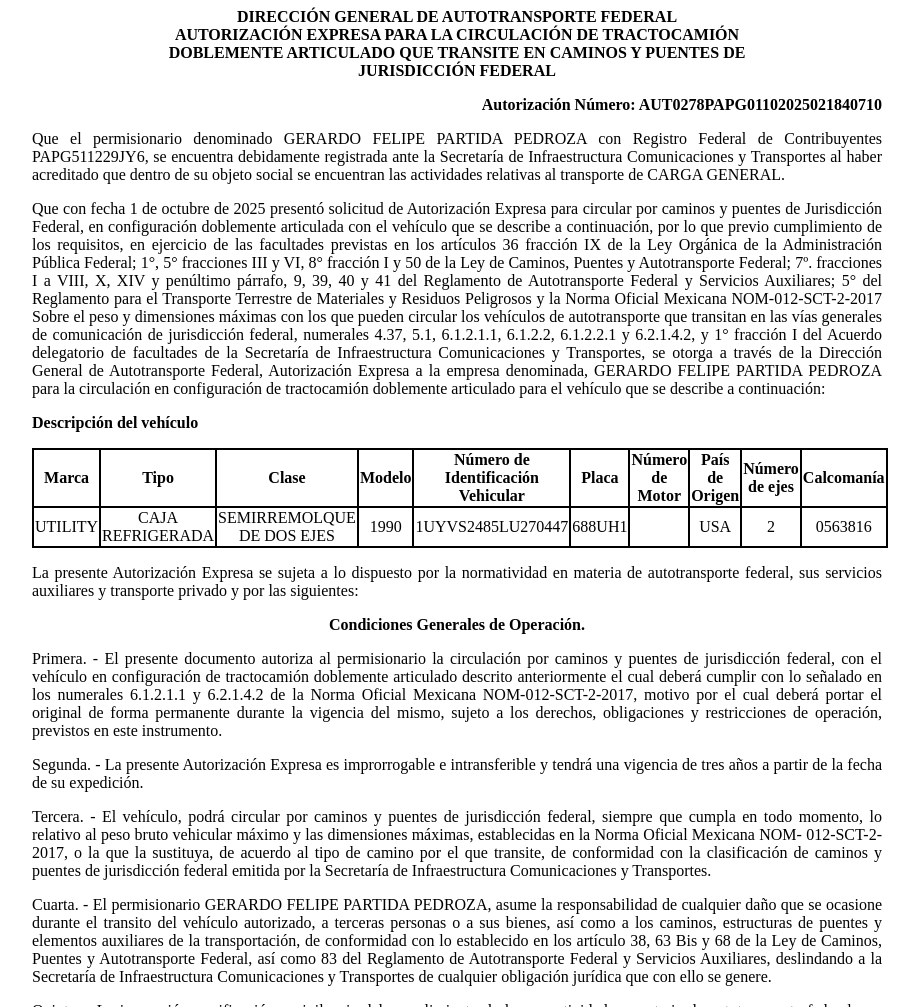
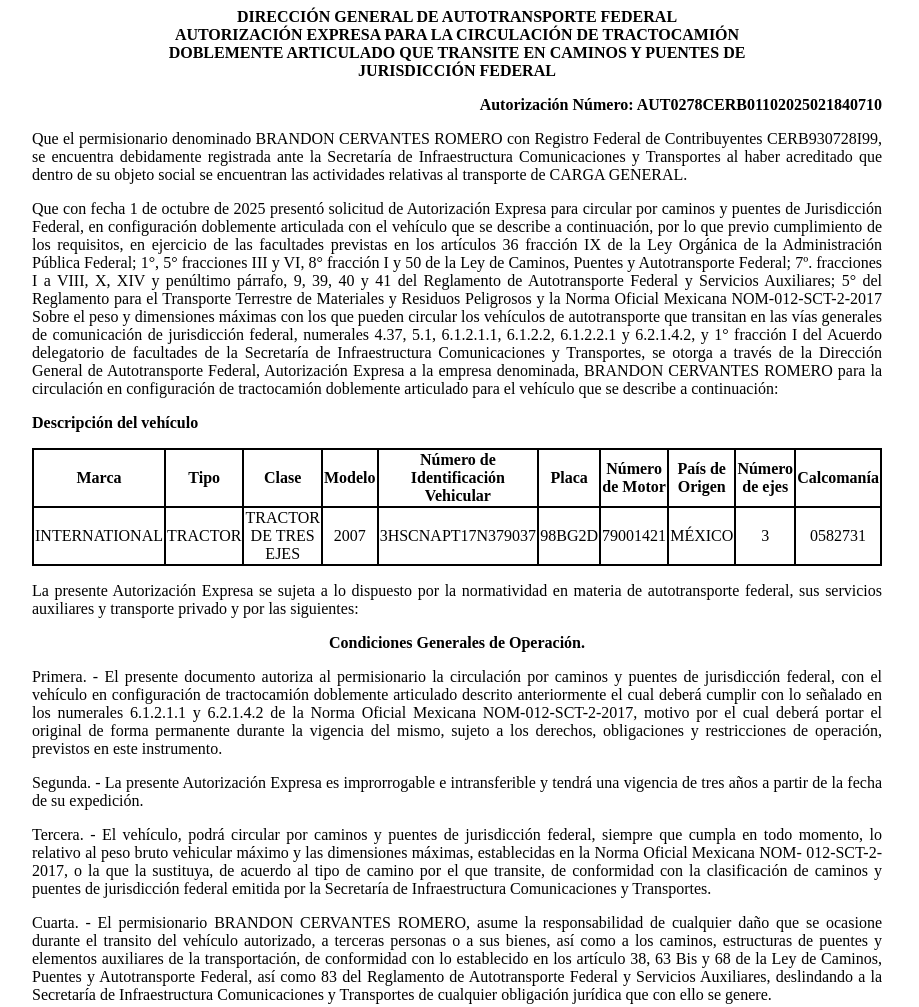
Before and after one commit to app-sct1/ConsultaAutDobleRemolque-folio-0201233, a plain HTML site: page index.html in a window 1280 px wide. Shown: the top 1007 px of the page, without its empty margins (183-1102 px from the left). Drawn offline with Linux system fonts and the light colour scheme.

Commit message:
index.html

```diff
--- a/index.html
+++ b/index.html
@@ -75,11 +75,11 @@
 						<p class="sinMargen">DOBLEMENTE ARTICULADO QUE TRANSITE EN CAMINOS Y PUENTES DE</p>
 						<p class="sinMargen">JURISDICCIÓN FEDERAL</p>
 					</div>
-<p class="derechaNegro">Autorización Número: AUT0278PAPG01102025021840710</p>
+<p class="derechaNegro">Autorización Número: AUT0278CERB01102025021840710</p>
 
 					<p class="justificado">Que el permisionario denominado
-						GERARDO FELIPE PARTIDA PEDROZA con Registro Federal de
-						Contribuyentes PAPG511229JY6, se encuentra
+				        BRANDON CERVANTES ROMERO con Registro Federal de
+						Contribuyentes CERB930728I99, se encuentra
 						debidamente registrada ante la Secretaría de Infraestructura
 						Comunicaciones y Transportes al haber acreditado que dentro de su
 						objeto social se encuentran las actividades relativas al
@@ -107,7 +107,7 @@
 						facultades de la Secretaría de Infraestructura Comunicaciones y
 						Transportes, se otorga a través de la
 						Dirección General de Autotransporte Federal, Autorización Expresa a la
-						empresa denominada, GERARDO FELIPE PARTIDA PEDROZA para la
+						empresa denominada, BRANDON CERVANTES ROMERO para la
 						circulación en configuración de tractocamión doblemente articulado
 						para el vehículo que se describe a continuación:</p>
 
@@ -128,16 +128,16 @@
 							<th class="borde">Calcomanía</th>
 						</tr>
 						<tr class="borde">
-							<td class="borde">UTILITY</td>
-							<td class="borde">CAJA REFRIGERADA</td>
-							<td class="borde">SEMIRREMOLQUE DE DOS EJES</td>
-							<td class="borde">1990</td>
-							<td class="borde">1UYVS2485LU270447</td>
-							<td class="borde">688UH1</td>
-							<td class="borde"></td>
-							<td class="borde">USA</td>
-							<td class="borde">2</td>
-							<td class="borde">0563816</td>
+							<td class="borde">INTERNATIONAL</td>
+							<td class="borde">TRACTOR</td>
+							<td class="borde">TRACTOR DE TRES EJES</td>
+							<td class="borde">2007</td>
+							<td class="borde">3HSCNAPT17N379037</td>
+							<td class="borde">98BG2D</td>
+							<td class="borde">79001421</td>
+							<td class="borde">MÉXICO</td>
+							<td class="borde">3</td>
+							<td class="borde">0582731</td>
 						</tr>
 
 					</tbody></table>
@@ -175,7 +175,7 @@
 						Secretaría de Infraestructura Comunicaciones y Transportes.</p>
 
 					<p class="justificado">Cuarta. - El permisionario
-						GERARDO FELIPE PARTIDA PEDROZA, asume la responsabilidad de
+						BRANDON CERVANTES ROMERO, asume la responsabilidad de
 						cualquier daño que se ocasione durante el transito del vehículo
 						autorizado, a terceras personas o a sus bienes, así como a los
 						caminos, estructuras de puentes y elementos auxiliares de la
```
